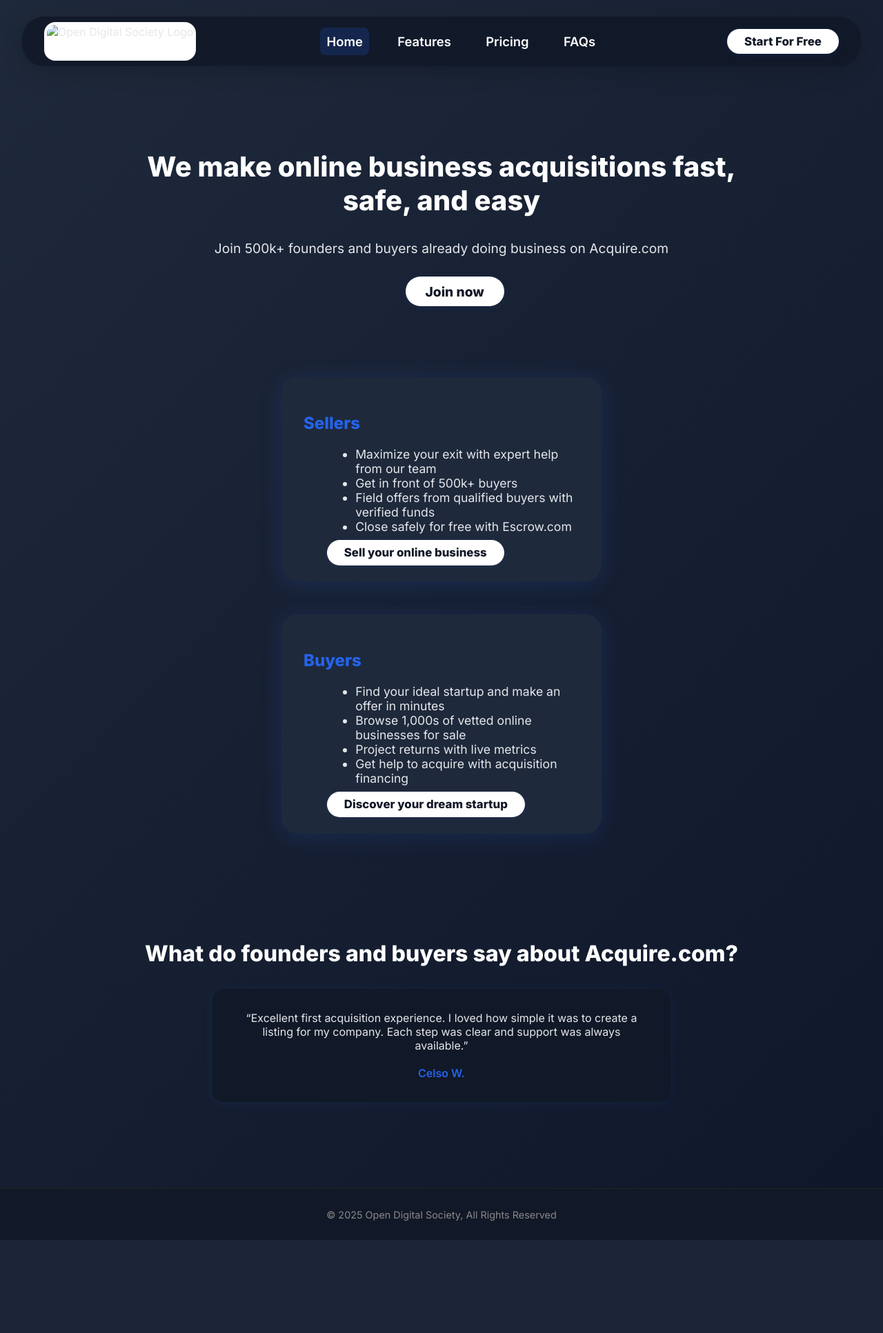
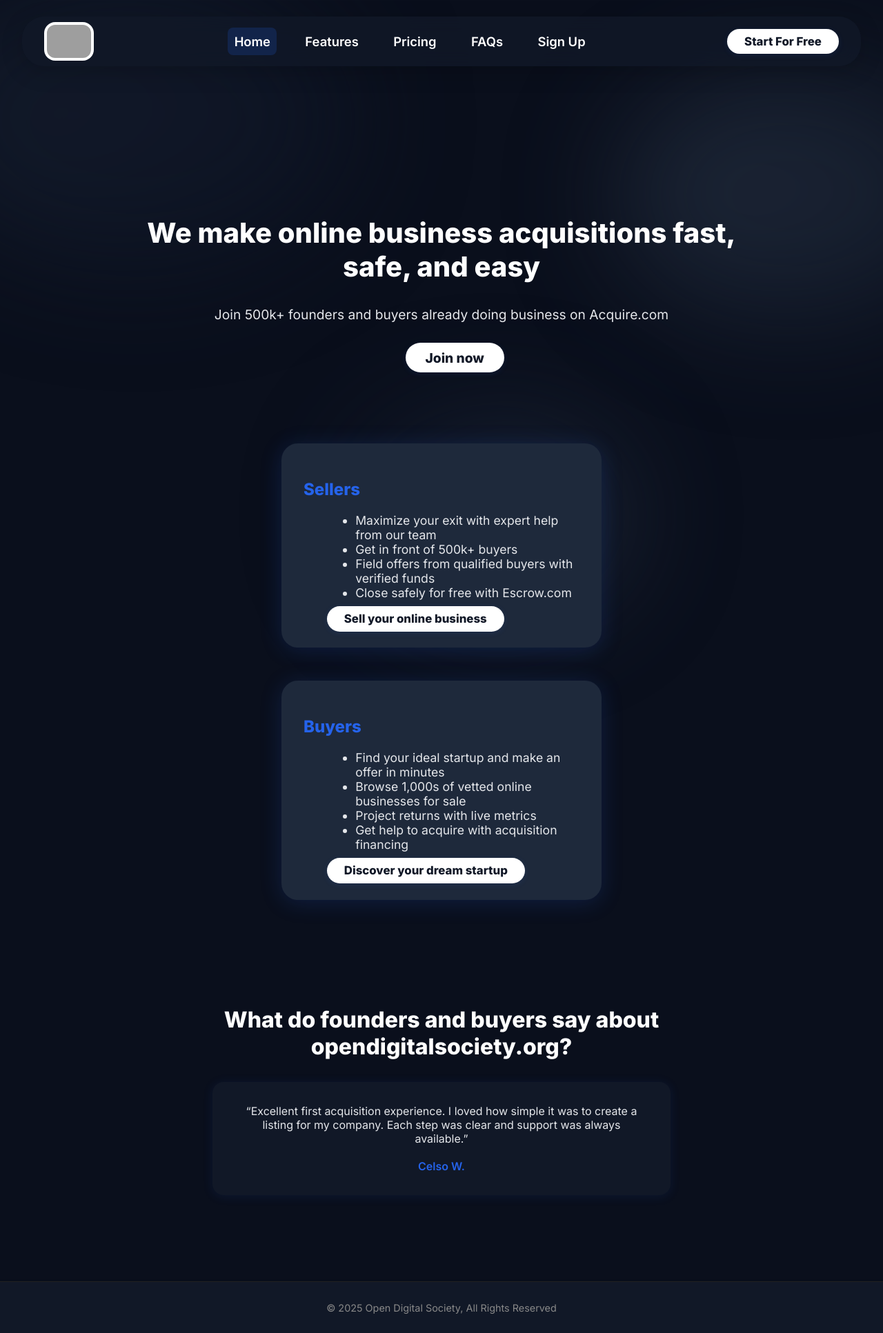
Before and after one commit to singularity-htmagarh/open-digital-society, a Flask app: page / in a window 1280 px wide. Shown: the whole page at 69% size. Before the commit the page ends 1798 px from the top, so only its background shows below. Run offline with Flask 3, Linux system fonts and the light colour scheme; grey boxes are pictures that could not be loaded.

Commit message:
Added new files and modified existing files.

```diff
--- a/app.py
+++ b/app.py
@@ -37,9 +37,9 @@
 def features():
     return render_template('features.html')
 
-@app.route('/pricing')
+@app.route('/faqs')
 def pricing():
-    return render_template('pricing.html')
+    return render_template('faqs.html')
 
 @app.route('/contact')
 def contact():
@@ -69,5 +69,27 @@
     logout_user()
     return redirect(url_for('home'))
 
+@app.route('/signup', methods=['GET', 'POST'])
+def signup():
+    if request.method == 'POST':
+        role = request.form.get('role')
+        name = request.form.get('name')
+        email = request.form.get('email')
+        if role == 'buyer':
+            buyer_interest = request.form.get('buyerInterest')
+            buyer_budget = request.form.get('buyerBudget')
+            # Here you would save buyer info to the database
+            flash(f'Thank you {name}, you have signed up as a buyer interested in {buyer_interest} with a budget of {buyer_budget}.')
+        elif role == 'seller':
+            seller_product = request.form.get('sellerProduct')
+            seller_description = request.form.get('sellerDescription')
+            seller_price = request.form.get('sellerPrice')
+            # Here you would save seller info to the database
+            flash(f'Thank you {name}, you have signed up as a seller listing {seller_product} for {seller_price}.')
+        else:
+            flash('Please select a valid role.')
+        return redirect(url_for('signup'))
+    return render_template('signup.html')
+
 if __name__ == '__main__':
     app.run(debug=True)
--- /dev/null
+++ b/static/navbar.js
@@ -0,0 +1,19 @@
+function renderNavbar(activePage) {
+    return `
+    <div class="navbar-floating">
+        <img src="/static/ods-logo-new.png" alt="Open Digital Society Logo" class="navbar-logo-img" style="height:48px;width:auto;border-radius:16px;background:#fff;padding:4px;margin-right:2em;" />
+        <div class="navbar-links">
+            <a href="/"${activePage === 'home' ? ' class="active"' : ''}>Home</a>
+            <a href="/features"${activePage === 'features' ? ' class="active"' : ''}>Features</a>
+            <a href="/pricing"${activePage === 'pricing' ? ' class="active"' : ''}>Pricing</a>
+            <a href="/faqs"${activePage === 'faqs' ? ' class="active"' : ''}>FAQs</a>
+            <a href="/signup"${activePage === 'signup' ? ' class="active"' : ''}>Sign Up</a>
+        </div>
+        <a href="/signup" class="navbar-cta">Start For Free</a>
+    </div>
+    `;
+}
+
+function injectNavbar(activePage) {
+    document.body.insertAdjacentHTML('afterbegin', renderNavbar(activePage));
+}
--- a/static/styles.css
+++ b/static/styles.css
@@ -1,5 +1,5 @@
-body { font-family: 'Inter', 'Segoe UI', Arial, sans-serif; margin: 0; padding: 0; background: linear-gradient(135deg, #1e293b 0%, #0f172a 100%); color: #e5e7eb; }
-.navbar-floating { position: fixed; top: 24px; left: 50%; transform: translateX(-50%); width: 90vw; max-width: 1200px; background: rgba(17, 24, 39, 0.85); backdrop-filter: blur(12px); border-radius: 32px; box-shadow: 0 8px 32px rgba(0,0,0,0.18); display: flex; align-items: center; justify-content: space-between; padding: 0.5em 2em; z-index: 1000; }
+body { font-family: 'Inter', 'Segoe UI', Arial, sans-serif; margin: 0; padding: 0; color: #e5e7eb; min-height: 100vh; position: relative; overflow-x: hidden; background: #0a0f1c; }
+.navbar-floating { position: sticky; top: 0; left: 50%; transform: translateX(-50%); width: 90vw; max-width: 1200px; background: rgba(17, 24, 39, 0.85); backdrop-filter: blur(12px); border-radius: 32px; box-shadow: 0 8px 32px rgba(0,0,0,0.18); display: flex; align-items: center; justify-content: space-between; padding: 0.5em 2em; z-index: 1000; margin-top: 24px; }
 .navbar-logo { background: #fff; border-radius: 16px; width: 48px; height: 48px; display: flex; align-items: center; justify-content: center; margin-right: 2em; font-size: 2em; font-weight: bold; color: #111827; }
 .navbar-links { display: flex; gap: 2em; align-items: center; }
 .navbar-links a { color: #fff; text-decoration: none; font-weight: 600; font-size: 1.15em; padding: 0.5em 0.5em; border-radius: 8px; transition: background 0.2s, color 0.2s; }
@@ -23,3 +23,60 @@
 .dashboard-card { background: #1e293b; border-radius: 24px; box-shadow: 0 4px 32px rgba(37,99,235,0.18); padding: 2em; margin: 2em auto; max-width: 600px; text-align: center; color: #e5e7eb; }
 .dashboard-card h1 { font-size: 2em; font-weight: 700; color: #2563eb; margin-bottom: 0.5em; }
 .dashboard-card p { font-size: 1.1em; color: #e5e7eb; margin-bottom: 1em; }
+
+.aurora-bg {
+  position: fixed;
+  top: 0;
+  left: 0;
+  width: 100vw;
+  height: 100vh;
+  z-index: 0;
+  pointer-events: none;
+  background: transparent;
+}
+
+.aurora-1, .aurora-2, .aurora-3 {
+  position: absolute;
+  border-radius: 50%;
+  filter: blur(80px);
+  opacity: 0.5;
+  animation: auroraMove 12s infinite alternate ease-in-out;
+}
+.aurora-1 {
+  width: 600px;
+  height: 400px;
+  left: -100px;
+  top: 0;
+  background: linear-gradient(120deg, #1e293b 0%, #0f172a 100%);
+  animation-delay: 0s;
+}
+.aurora-2 {
+  width: 500px;
+  height: 350px;
+  right: -120px;
+  top: 120px;
+  background: linear-gradient(120deg, #334155 0%, #1e293b 100%);
+  animation-delay: 2s;
+}
+.aurora-3 {
+  width: 400px;
+  height: 300px;
+  left: 40vw;
+  bottom: -100px;
+  background: linear-gradient(120deg, #0f172a 0%, #334155 100%);
+  animation-delay: 4s;
+}
+
+@keyframes auroraMove {
+  0% { transform: translateY(0) scale(1); }
+  100% { transform: translateY(-40px) scale(1.1); }
+}
+
+body > .aurora-bg {
+  z-index: 0;
+}
+
+.navbar-floating, main, footer {
+  position: relative;
+  z-index: 1;
+}
--- a/templates/home.html
+++ b/templates/home.html
@@ -3,21 +3,20 @@
 <head>
     <meta charset="UTF-8">
     <meta name="viewport" content="width=device-width, initial-scale=1.0">
-    <title>Acquire.com Inspired - Home</title>
+    <title>Open Digital Society</title>
     <link rel="stylesheet" href="/static/styles.css">
     <link href="https://fonts.googleapis.com/css2?family=Inter:wght@400;600;800&display=swap" rel="stylesheet">
+    <script src="/static/navbar.js"></script>
 </head>
 <body>
-    <div class="navbar-floating">
-        <img src="/static/ods-logo.png" alt="Open Digital Society Logo" class="navbar-logo-img" style="height:48px;width:auto;border-radius:16px;background:#fff;padding:4px;margin-right:2em;" />
-        <div class="navbar-links">
-            <a href="/" class="active">Home</a>
-            <a href="/features">Features</a>
-            <a href="/pricing">Pricing</a>
-            <a href="/faqs">FAQs</a>
-        </div>
-        <a href="/signup" class="navbar-cta">Start For Free</a>
+    <div class="aurora-bg">
+        <div class="aurora-1"></div>
+        <div class="aurora-2"></div>
+        <div class="aurora-3"></div>
     </div>
+    <!-- navbar -->
+    <script>injectNavbar('home');</script>
+    <!-- main content -->
     <main>
         <section style="margin-top:120px;text-align:center;">
             <h1 style="font-size:2.5em;font-weight:800;color:#fff;">We make online business acquisitions fast, safe, and easy</h1>
@@ -47,7 +46,7 @@
             </div>
         </section>
         <section style="margin-top:4em;text-align:center;">
-            <h2 style="color:#fff;font-size:2em;font-weight:700;">What do founders and buyers say about Acquire.com?</h2>
+            <h2 style="color:#fff;font-size:2em;font-weight:700;">What do founders and buyers say about opendigitalsociety.org?</h2>
             <blockquote style="background:#111827;color:#e5e7eb;border-radius:16px;padding:2em;margin:2em auto;max-width:600px;box-shadow:0 2px 16px rgba(37,99,235,0.10);">
                 “Excellent first acquisition experience. I loved how simple it was to create a listing for my company. Each step was clear and support was always available.”<br><br>
                 <span style="color:#2563eb;font-weight:600;">Celso W.</span>
```
Also changed, not shown: templates/contact.html (+9 -2 lines), templates/dashboard.html (+7 -10 lines), templates/faqs.html (renamed from templates/pricing.html, +9 -10 lines), templates/features.html (+10 -11 lines), templates/signup.html (added, +59 -0 lines), static/ods-logo.png (deleted), static/ods_brand_logo.jpg (added).
